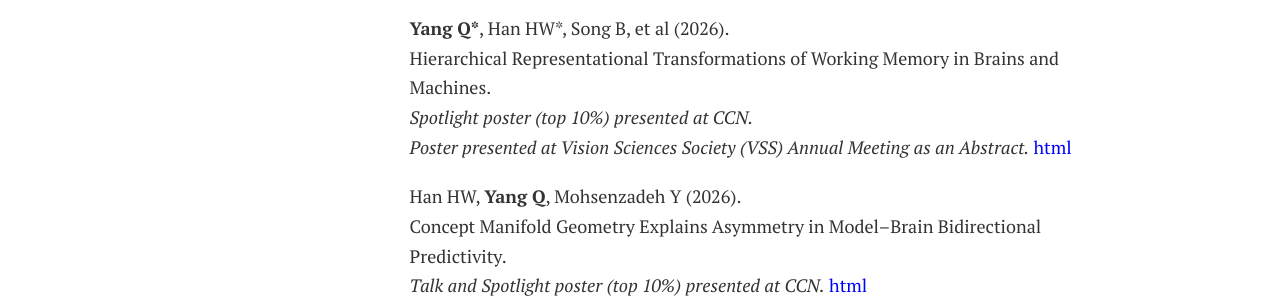
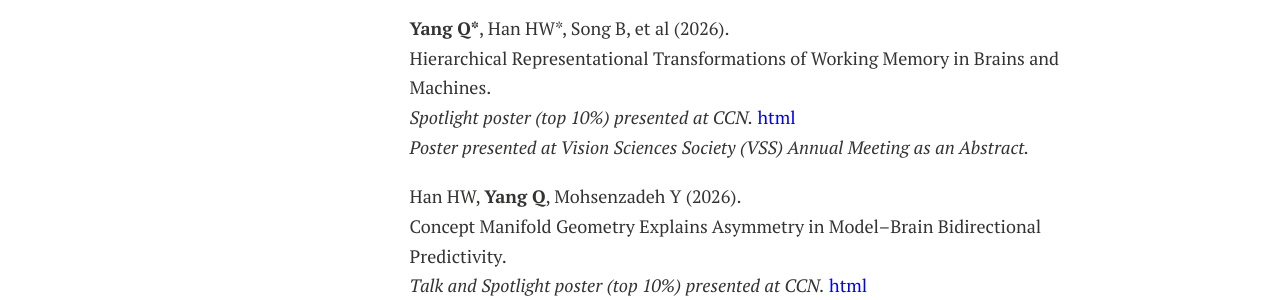
Before and after one commit to Qingqing-Yang-177/Qingqing-Yang-177.github.io, a Jekyll site: the page built from publications.md, in a window 1280 px wide. Shown: the part 739-1039 px from the top of the page. Built offline with Jekyll 4.4.1, drawn with Linux system fonts in a browser that asks for light colours; nearby versions of some CDN libraries; comment, search, counter and statistics services are not loaded; a style sheet for code colours, icons or effects is not loaded.

Commit message:
Update publications.md

```diff
--- a/publications.md
+++ b/publications.md
@@ -37,8 +37,8 @@ title: Publications
 <div style="margin: 0; margin-bottom: 20px;">
  <strong>Yang Q*</strong>, Han HW*, Song B, et al (2026). <br>
  Hierarchical Representational Transformations of Working Memory in Brains and Machines. <br>
- <em>Spotlight poster (top 10%) presented at CCN.</em> <br>
- <em>Poster presented at Vision Sciences Society (VSS) Annual Meeting as an Abstract.</em> <a href="https://openreview.net/pdf?id=Da6XaUvXu7" style="color: blue;"> html</a>
+ <em>Spotlight poster (top 10%) presented at CCN.</em> <a href="https://openreview.net/pdf?id=Da6XaUvXu7" style="color: blue;"> html</a> <br>
+ <em>Poster presented at Vision Sciences Society (VSS) Annual Meeting as an Abstract.</em>
 
 </div>
 
```
